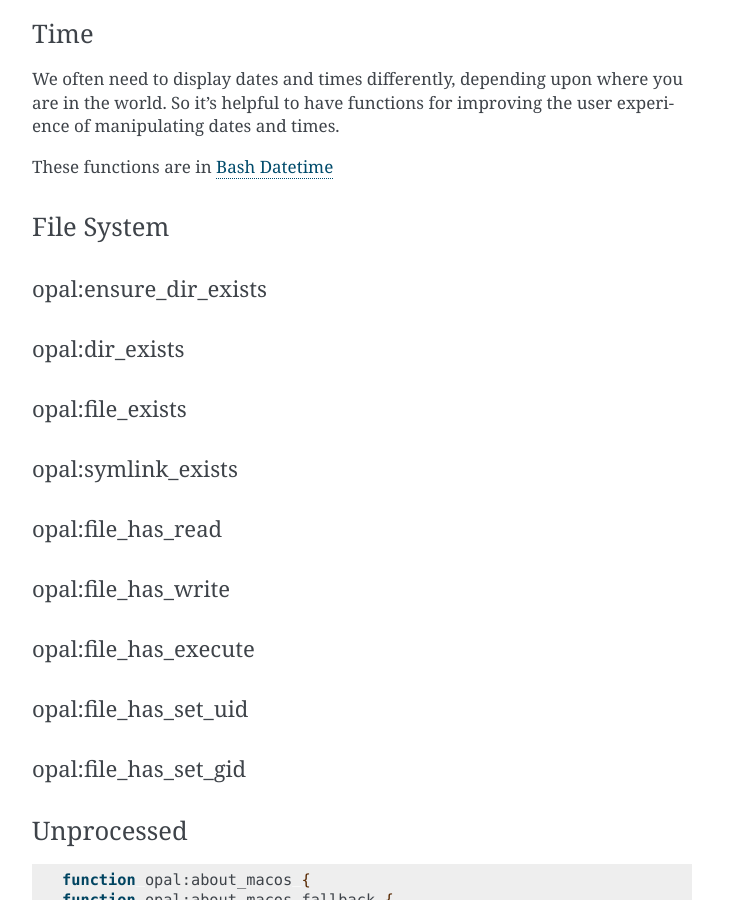
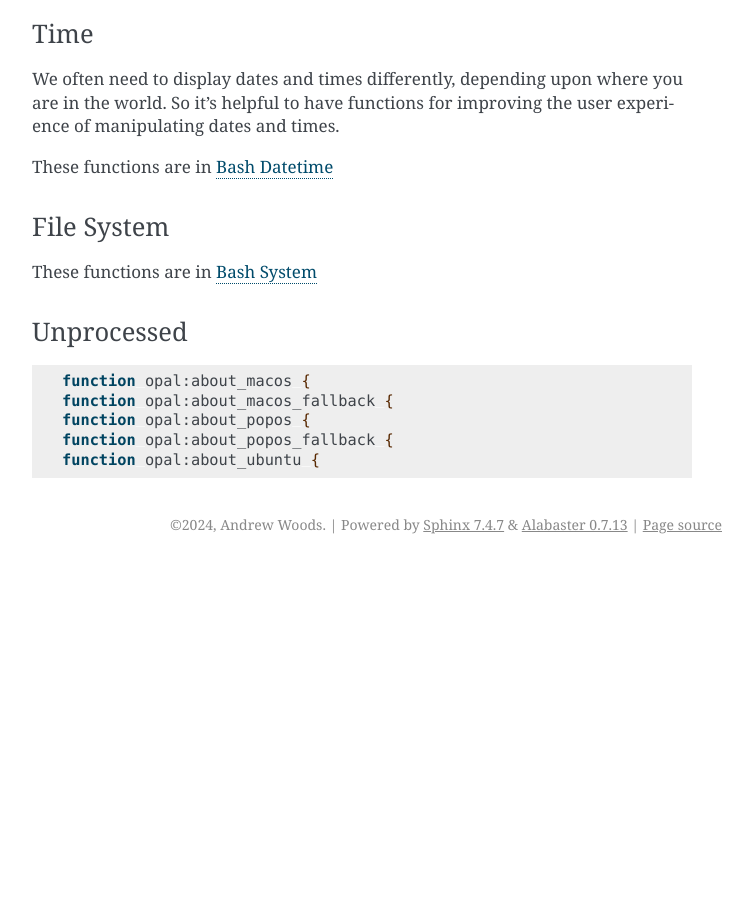
Before and after one commit to andrewwoods/opal-documentation-rtd, a Sphinx documentation site: the page built from docs/source/bash-core.rst, in a window 1280 px wide and 900 px high, scrolled down 3644 px. Shown: the whole window, without its empty margins (388-1141 px from the left). Built offline with Sphinx 7.4.7, drawn with Linux system fonts in a browser that asks for light colours; after the commit the page ends 4208 px from its top, so only the background shows below that; some of the changed text lies outside the part shown.

Commit message:
Move system-related functions to bash-system
These functions check for existence and file permissions

```diff
--- a/docs/source/bash-core.rst
+++ b/docs/source/bash-core.rst
@@ -199,32 +199,8 @@ These functions are in `Bash Datetime <bash-datetime.html>`_
 File System
 ^^^^^^^^^^^
 
-opal:ensure_dir_exists
-######################
+These functions are in `Bash System <bash-system.html>`_
 
-opal:dir_exists
-###############
-
-opal:file_exists
-################
-
-opal:symlink_exists
-###################
-
-opal:file_has_read
-##################
-
-opal:file_has_write
-###################
-
-opal:file_has_execute
-#####################
-
-opal:file_has_set_uid
-#####################
-
-opal:file_has_set_gid
-#####################
 
 Unprocessed
 ^^^^^^^^^^^
```
Also changed, not shown: docs/source/bash-system.rst (added, +37 -0 lines).
